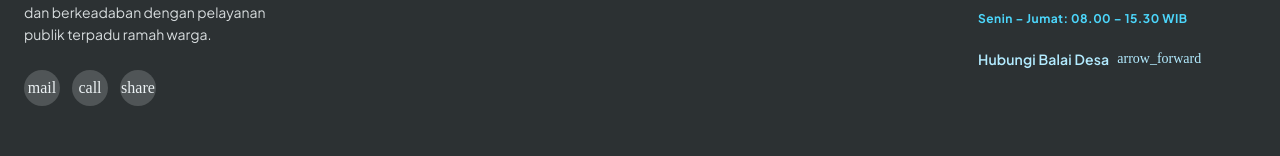
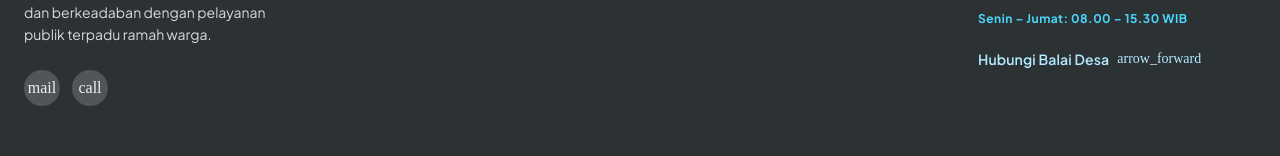
Before and after one commit to margolestari07-boop/webDesaMargoLestari, a Next.js app: page / in a window 1280 px wide. Shown: the part 4256-4412 px from the top of the page. Built offline with nearby package versions, Linux system fonts and the light colour scheme.

Commit message:
shared: Hapus ikon berbagi footer

```diff
--- a/src/components/site-footer.tsx
+++ b/src/components/site-footer.tsx
@@ -24,7 +24,7 @@ export function SiteFooter() {
               warga.
             </p>
             <div className="flex items-center gap-3 pt-2">
-              {["mail", "call", "share"].map((icon) => (
+              {["mail", "call"].map((icon) => (
                 <div
                   className="bg-surface-variant/20 text-inverse-on-surface flex h-9 w-9 items-center justify-center rounded-full"
                   key={icon}
```
